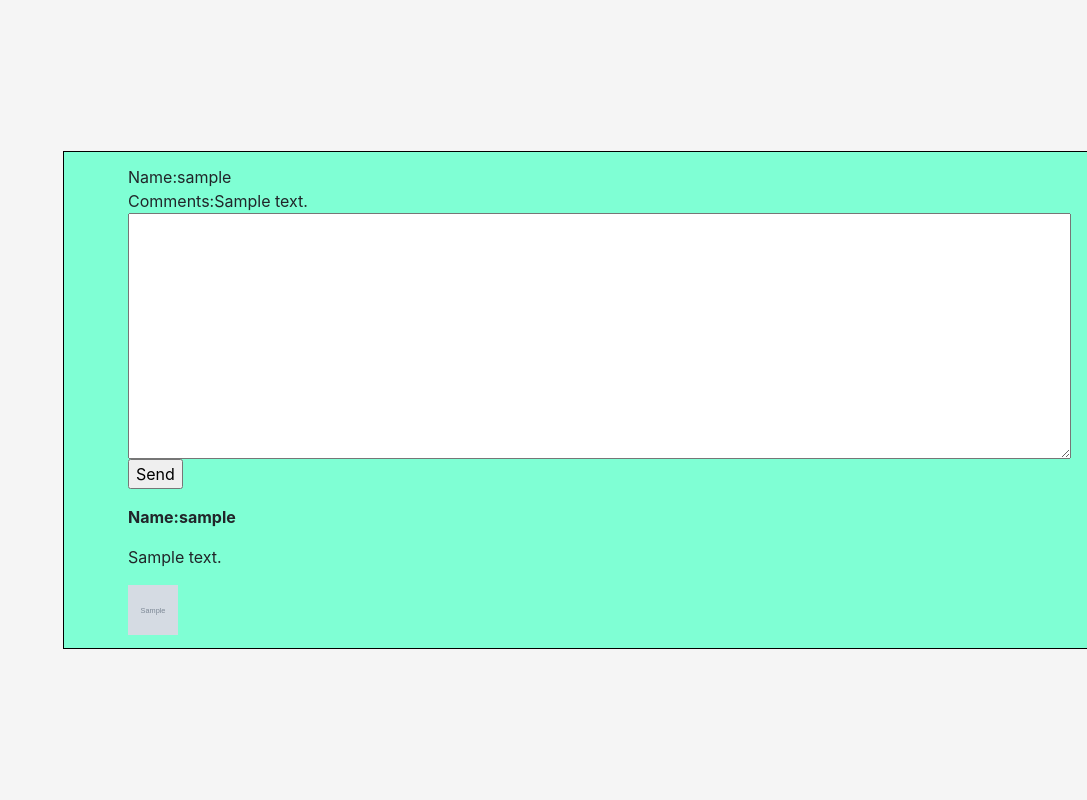
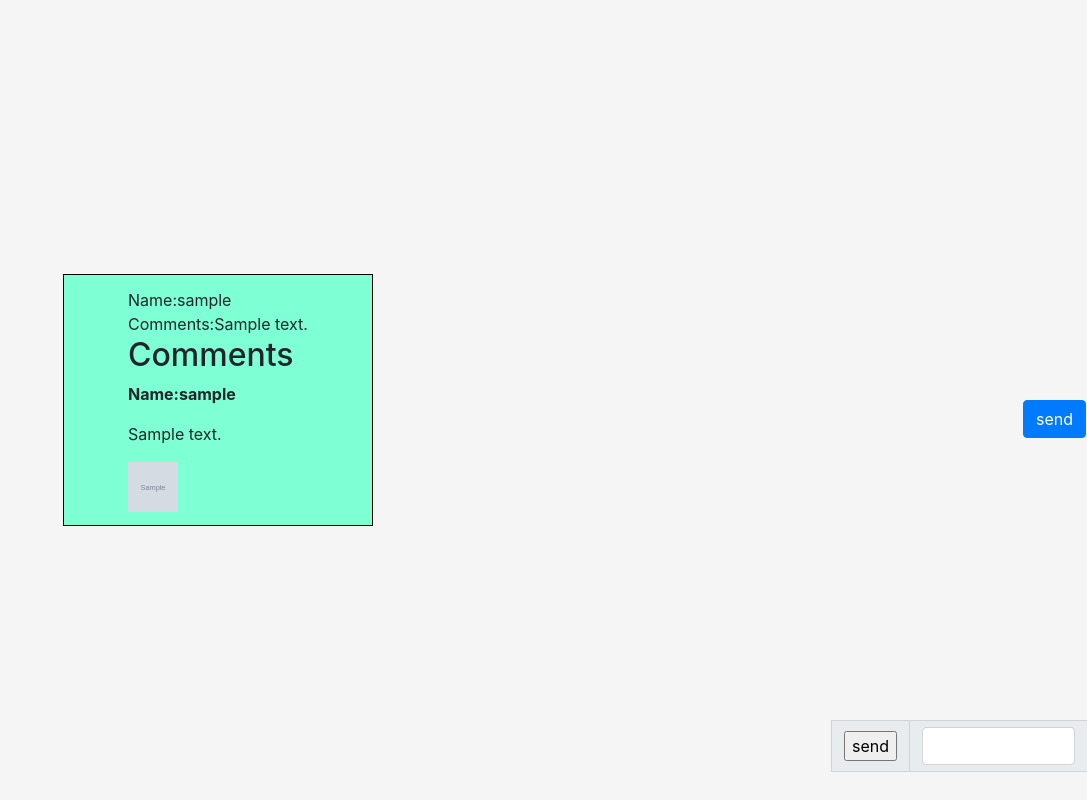
Before and after one commit to Gonbee-audio/Django-Chatapp, a Django app: page /Comments/1 in a window 1280 px wide; the page is wider, and only the part inside the window is pictured. Shown: that part, without its empty margins (193-1280 px from the left). Run offline with Django 3.2, Linux system fonts and the light colour scheme; tables that the repository leaves empty hold one stand-in row (values such as "Sample post"); grey boxes marked "Sample" are stand-in pictures; some libraries are stand-ins or nearby versions.

Commit message:
add chatbar comment.hrml

```diff
--- a/slack/templates/Base.html
+++ b/slack/templates/Base.html
@@ -49,6 +49,16 @@
               left: 70%;
               height: 100%;
               width: 30%;
+            }
+            .ChatPage{
+              position: fixed;
+              z-index: 1;
+              top: 90%;
+              left: 60%;
+            }
+            .ChatPageShowButton{
+                position: fixed;
+              margin-left: 95%;
             }
         </style>
 
--- a/slack/templates/Comments.html
+++ b/slack/templates/Comments.html
@@ -15,11 +15,37 @@
         margin: 2% 20%;
         background-color: aquamarine;
     }
+    .ChatPage{
+        left: 80%;
+
+    }
 </style>
 {% endblock %}
 
 {% block content%}
 <body>
+<templates id="app">
+    <input type="button" class="ChatPageShowButton && btn btn-primary" @click="ShowChatBar" value="send" >
+    <transition name="custom-classes-transition"
+                            enter-active-class="animated slideInUp"
+                            leave-active-class="animated slideOutDown">
+                            <div key="message" v-if="Chat" class="ChatPage">
+                                <div class="input-group mb-3">
+                                        <form method="POST" class="input-group-prepend" action="{% url 'chatcomment' detail.pk %}" enctype="multipart/form-data">{% csrf_token %}
+                                            <span class="input-group-text">
+                                                <input type="submit" value="send">
+                                            </span>
+                                            <span class="input-group-text" >
+                                                <input  type="text" name="text" class="form-control" aria-label="Dollar amount (with dot and two decimal places)">
+                                            </span>
+                                         <input type="hidden" name="username" value="{{ user.nickname }}">
+                                         <input type="hidden" name="icon" value="{{ user.image.url }}">
+                                        </form>
+                                </div>
+                            </div>
+                            <div key="NoMessage" v-else></div>
+    </transition>
+</templates>
     <div class="ChatBar">
     {{ object.id }}
         <div>Name:{{ detail.username }}</div>
@@ -27,13 +53,8 @@
         {% if object.image %}
             <p class="text-center"><img src='{{ object.image.url }}' width="400" height="400"/></p>
         {% endif %}
-       <form method="POST" action="{% url 'chatcomment' detail.pk %}" enctype="multipart/form-data">{% csrf_token %}
-                    <input type="hidden" name="username" value="{{ user.nickname }}">
-                    <input type="hidden" name="icon" value="{{ user.image.url }}">
-                    <textarea name="text" cols="90" rows="10"></textarea><br>
-                <input type="submit" value="Send">
-        </form>
 
+<h2>Comments</h2>
 {% for comment in detail.items.all %}
     <div class="comment">
         <strong>Name:{{ comment.username }}</strong>
@@ -47,4 +68,18 @@
 {% endblock %}
 
 {% block links %}
+    <script>
+    new Vue({
+        el: '#app',
+        data: {
+            Chat: true,
+        },
+        methods:{
+            ShowChatBar(){
+            this.Chat = !this.Chat
+        },
+        }
+    })
+    </script>
+
 {% endblock %}
```
